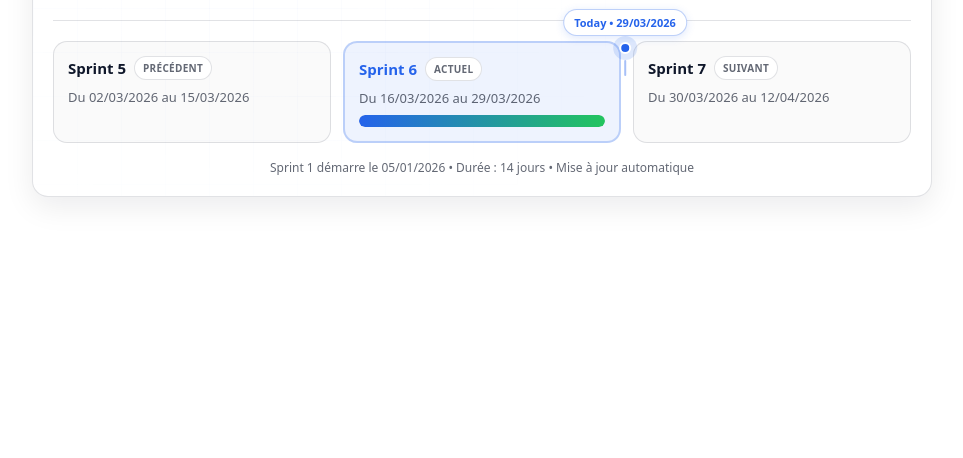
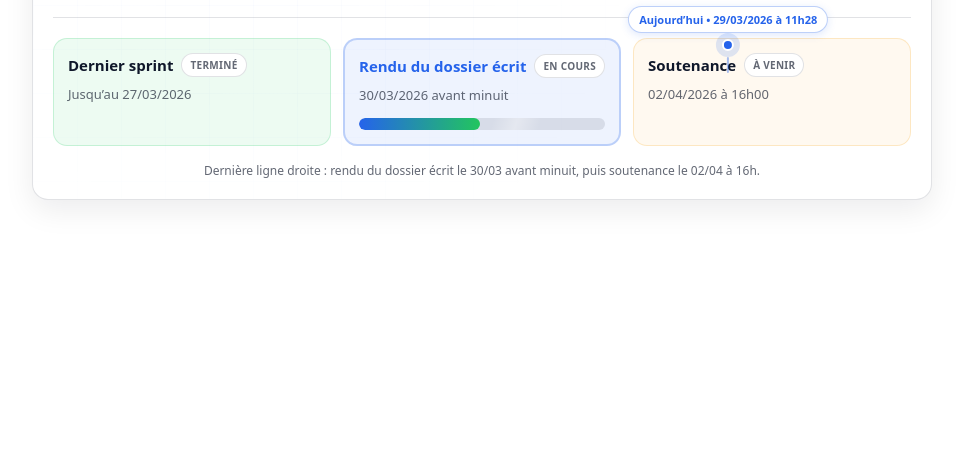
Before and after one commit to playoffamateurs-ship-it/Sprint-Notion, a plain HTML site: page index.html in a window 1280 px wide. Shown: the part 342-800 px from the top of the page, without its empty margins (158-1121 px from the left). Drawn offline with Linux system fonts and the light colour scheme.

Commit message:
Update index.html

```diff
--- a/index.html
+++ b/index.html
@@ -3,7 +3,7 @@
 <head>
   <meta charset="utf-8" />
   <meta name="viewport" content="width=device-width,initial-scale=1" />
-  <title>Sprint Timeline Widget</title>
+  <title>Timeline finale — PlayOff Amateurs</title>
   <style>
     :root{
       --bg: #ffffff;
@@ -12,8 +12,10 @@
       --muted: rgba(15, 23, 42, .65);
       --text: #0f172a;
 
-      --accent: #2563eb;   /* bleu tech */
-      --accent2:#22c55e;   /* vert progrès */
+      --accent: #2563eb;
+      --accent2:#22c55e;
+      --warning:#f59e0b;
+      --danger:#ef4444;
 
       --shadow: 0 10px 30px rgba(2, 6, 23, .08);
       --radius: 16px;
@@ -50,7 +52,6 @@
       position: relative;
     }
 
-    /* grille tech discrète */
     .card::before{
       content:"";
       position:absolute;
@@ -110,7 +111,7 @@
 
     .right{
       text-align:right;
-      min-width: 200px;
+      min-width: 220px;
     }
 
     .big{
@@ -126,7 +127,6 @@
       color: var(--muted);
     }
 
-    /* Timeline */
     .timelineWrap{
       padding-top: 20px;
       border-top: 1px solid var(--border);
@@ -149,7 +149,7 @@
       background: rgba(2, 6, 23, .02);
       position: relative;
       overflow:hidden;
-      min-height: 90px;
+      min-height: 108px;
       display: flex;
       flex-direction: column;
       gap: 8px;
@@ -183,15 +183,24 @@
       line-height: 1.4;
     }
 
-    /* Current sprint highlight */
     .current{
       background: rgba(37, 99, 235, .08);
       border-color: rgba(37, 99, 235, .25);
       border-width: 2px;
     }
+
+    .done{
+      background: rgba(34, 197, 94, .08);
+      border-color: rgba(34, 197, 94, .20);
+    }
+
+    .upcoming{
+      background: rgba(245, 158, 11, .06);
+      border-color: rgba(245, 158, 11, .20);
+    }
+
     .current .segTitle{ color: var(--accent); }
 
-    /* Progress bar inside current segment */
     .miniBar{
       margin-top: auto;
       height: 12px;
@@ -199,6 +208,7 @@
       background: rgba(15, 23, 42, .10);
       overflow:hidden;
     }
+
     .miniFill{
       height:100%;
       width:0%;
@@ -207,6 +217,7 @@
       transition: width 1200ms cubic-bezier(.2,.9,.2,1);
       position:relative;
     }
+
     .miniFill::after{
       content:"";
       position:absolute;
@@ -218,13 +229,13 @@
       animation: sheen 2.8s infinite;
       opacity: .7;
     }
+
     @keyframes sheen{
       0%   { left:-45%; }
       60%  { left:110%; }
       100% { left:110%; }
     }
 
-    /* Today marker */
     .todayMarker{
       position:absolute;
       top: -12px;
@@ -266,7 +277,6 @@
       border-radius: 999px;
     }
 
-    /* Footer hint */
     .hint{
       margin-top: 12px;
       font-size: 12px;
@@ -274,7 +284,6 @@
       text-align: center;
     }
 
-    /* Responsive - ajusté pour Notion */
     @media (max-width: 600px){
       body{ padding: 10px; }
       .card{ padding: 16px; }
@@ -293,7 +302,7 @@
       }
       .big{ font-size: 28px; }
       .title{ font-size: 20px; }
-      .segment{ padding: 12px; min-height: 80px; }
+      .segment{ padding: 12px; min-height: 90px; }
     }
 
     @media (max-width: 400px){
@@ -307,11 +316,11 @@
 
 <body>
   <div class="wrap">
-    <div class="card" role="group" aria-label="Sprint timeline widget">
+    <div class="card" role="group" aria-label="Timeline finale">
       <div class="header">
         <div class="left">
           <div class="title">
-            <span id="currentTitle">Sprint —</span>
+            <span id="currentTitle">Étape —</span>
             <span class="pill" id="pill">—</span>
           </div>
           <div class="meta" id="currentRange">—</div>
@@ -325,7 +334,7 @@
 
       <div class="timelineWrap">
         <div class="todayMarker" id="marker" aria-hidden="true">
-          <div class="label" id="todayLabel">Today</div>
+          <div class="label" id="todayLabel">Aujourd’hui</div>
           <div class="dot"></div>
           <div class="line"></div>
         </div>
@@ -333,16 +342,16 @@
         <div class="track" id="track">
           <div class="segment" id="prevSeg">
             <div class="segTitle">
-              <span id="prevName">Sprint —</span>
-              <span class="tag">précédent</span>
+              <span id="prevName">—</span>
+              <span class="tag" id="prevTag">terminé</span>
             </div>
             <div class="dates" id="prevDates">—</div>
           </div>
 
           <div class="segment current" id="curSeg">
             <div class="segTitle">
-              <span id="curName">Sprint —</span>
-              <span class="tag">actuel</span>
+              <span id="curName">—</span>
+              <span class="tag" id="curTag">en cours</span>
             </div>
             <div class="dates" id="curDates">—</div>
             <div class="miniBar">
@@ -352,149 +361,191 @@
 
           <div class="segment" id="nextSeg">
             <div class="segTitle">
-              <span id="nextName">Sprint —</span>
-              <span class="tag">suivant</span>
+              <span id="nextName">—</span>
+              <span class="tag" id="nextTag">à venir</span>
             </div>
             <div class="dates" id="nextDates">—</div>
           </div>
         </div>
 
-        <div class="hint" id="hint">Sprint 1 démarre le 05/01/2026 • Durée : 14 jours • Mise à jour automatique</div>
+        <div class="hint" id="hint">Dernière ligne droite avant le rendu final et la soutenance.</div>
       </div>
     </div>
   </div>
 
 <script>
-  // ====== CONFIGURATION ======
-  const SPRINT1_START = "2026-01-05"; // Format: YYYY-MM-DD
-  const SPRINT_LENGTH_DAYS = 14;
+  const MILESTONES = [
+    {
+      name: "Dernier sprint",
+      start: "2026-03-14T00:00:00",
+      end:   "2026-03-27T23:59:59",
+      display: "Jusqu’au 27/03/2026",
+      short: "Sprint finalisé"
+    },
+    {
+      name: "Rendu du dossier écrit",
+      start: "2026-03-28T00:00:00",
+      end:   "2026-03-30T23:59:59",
+      display: "30/03/2026 avant minuit",
+      short: "Dossier à rendre"
+    },
+    {
+      name: "Soutenance",
+      start: "2026-03-31T00:00:00",
+      end:   "2026-04-02T16:00:00",
+      display: "02/04/2026 à 16h00",
+      short: "Présentation orale"
+    }
+  ];
 
-  // ====== Helpers ======
   const pad = (n) => String(n).padStart(2, "0");
-  const formatFR = (d) => `${pad(d.getDate())}/${pad(d.getMonth()+1)}/${d.getFullYear()}`;
+  const formatFRDate = (d) => `${pad(d.getDate())}/${pad(d.getMonth()+1)}/${d.getFullYear()}`;
+  const formatFRDateTime = (d) =>
+    `${pad(d.getDate())}/${pad(d.getMonth()+1)}/${d.getFullYear()} à ${pad(d.getHours())}h${pad(d.getMinutes())}`;
 
-  const startOfDay = (d) => new Date(d.getFullYear(), d.getMonth(), d.getDate());
-  const addDays = (d, days) => {
-    const x = new Date(d);
-    x.setDate(x.getDate()+days);
-    return x;
-  };
-  const daysBetween = (a,b) => Math.floor((b-a)/(1000*60*60*24));
   const clamp = (v,min,max) => Math.max(min, Math.min(max, v));
 
-  // ---- NEW: ignore weekends for progress ----
-  const isWeekend = (d) => {
-    const day = d.getDay(); // 0=Sun, 6=Sat
-    return day === 0 || day === 6;
-  };
+  function diffParts(from, to){
+    const ms = to - from;
+    const totalMinutes = Math.max(0, Math.floor(ms / 60000));
+    const days = Math.floor(totalMinutes / (60 * 24));
+    const hours = Math.floor((totalMinutes % (60 * 24)) / 60);
+    const minutes = totalMinutes % 60;
+    return { days, hours, minutes };
+  }
 
-  // Count working days from start to end (inclusive)
-  function workingDaysInclusive(start, end){
-    if (end < start) return 0;
-    let count = 0;
-    const cur = new Date(start);
-    while (cur <= end){
-      if (!isWeekend(cur)) count++;
-      cur.setDate(cur.getDate() + 1);
+  function formatCountdown(from, to){
+    const { days, hours, minutes } = diffParts(from, to);
+    if (days > 0) return `${days}j ${hours}h restantes`;
+    if (hours > 0) return `${hours}h ${minutes}min restantes`;
+    return `${minutes} min restantes`;
+  }
+
+  function getPhase(now){
+    const dates = MILESTONES.map(m => ({
+      ...m,
+      startDate: new Date(m.start),
+      endDate: new Date(m.end)
+    }));
+
+    if (now <= dates[0].endDate){
+      return {
+        prev: dates[0],
+        cur: dates[1],
+        next: dates[2],
+        currentStep: dates[1],
+        progressStart: dates[0].endDate,
+        progressEnd: dates[1].endDate
+      };
     }
-    return count;
-  }
-  // -----------------------------------------
 
-  function sprintBounds(sprint1Start, sprintIndex){
-    const start = addDays(sprint1Start, (sprintIndex-1)*SPRINT_LENGTH_DAYS);
-    const end = addDays(start, SPRINT_LENGTH_DAYS-1);
-    return { start, end };
+    if (now <= dates[1].endDate){
+      return {
+        prev: dates[0],
+        cur: dates[1],
+        next: dates[2],
+        currentStep: dates[1],
+        progressStart: dates[1].startDate,
+        progressEnd: dates[1].endDate
+      };
+    }
+
+    if (now <= dates[2].endDate){
+      return {
+        prev: dates[1],
+        cur: dates[2],
+        next: dates[2],
+        currentStep: dates[2],
+        progressStart: dates[2].startDate,
+        progressEnd: dates[2].endDate
+      };
+    }
+
+    return {
+      prev: dates[1],
+      cur: dates[2],
+      next: dates[2],
+      currentStep: null,
+      progressStart: dates[2].startDate,
+      progressEnd: dates[2].endDate,
+      finished: true
+    };
   }
 
   function compute(){
-    const today = startOfDay(new Date());
-    const sprint1 = startOfDay(new Date(SPRINT1_START + "T00:00:00"));
+    const now = new Date();
+    const phase = getPhase(now);
 
-    const deltaDays = daysBetween(sprint1, today);
-    let sprintIndex = Math.floor(deltaDays / SPRINT_LENGTH_DAYS) + 1;
-    if (deltaDays < 0) sprintIndex = 1;
+    const prevSeg = document.getElementById("prevSeg");
+    const curSeg = document.getElementById("curSeg");
+    const nextSeg = document.getElementById("nextSeg");
 
-    const cur = sprintBounds(sprint1, sprintIndex);
-    const prev = sprintBounds(sprint1, Math.max(1, sprintIndex-1));
-    const next = sprintBounds(sprint1, sprintIndex+1);
+    prevSeg.className = "segment done";
+    curSeg.className = "segment current";
+    nextSeg.className = "segment upcoming";
 
-    // ===== UPDATED: progress on working days (Mon–Fri) only =====
-    const totalWorkDays = workingDaysInclusive(cur.start, cur.end);
+    document.getElementById("prevName").textContent = phase.prev.name;
+    document.getElementById("prevDates").textContent = phase.prev.display;
 
-    const effectiveEnd = today < cur.start ? addDays(cur.start, -1) : (today > cur.end ? cur.end : today);
-    const doneWorkDays = workingDaysInclusive(cur.start, effectiveEnd);
+    document.getElementById("curName").textContent = phase.cur.name;
+    document.getElementById("curDates").textContent = phase.cur.display;
 
-    const progress = totalWorkDays === 0 ? 0 : clamp(doneWorkDays / totalWorkDays, 0, 1);
-    const pct = Math.round(progress * 100);
+    document.getElementById("nextName").textContent = phase.next.name;
+    document.getElementById("nextDates").textContent = phase.next.display;
 
-    const isLastDay = doneWorkDays >= totalWorkDays;
-    const pill = isLastDay ? "Dernier jour" : `Jours ouvrés : ${doneWorkDays} / ${totalWorkDays}`;
-    // ===========================================================
+    let pct = 100;
+    let title = "Projet finalisé";
+    let pill = "Terminé";
+    let meta = "Toutes les échéances sont passées.";
+    let kpi = "Bravo, dernière étape franchie.";
 
-    // Header
-    document.getElementById("currentTitle").textContent = `Sprint ${sprintIndex}`;
+    if (!phase.finished){
+      const total = phase.progressEnd - phase.progressStart;
+      const elapsed = clamp(now - phase.progressStart, 0, total);
+      pct = total <= 0 ? 100 : Math.round((elapsed / total) * 100);
+
+      title = phase.currentStep.name;
+      pill = formatCountdown(now, phase.currentStep.endDate || phase.progressEnd);
+      meta = `Prochaine échéance : ${phase.currentStep.display}`;
+
+      if (phase.currentStep.name === "Rendu du dossier écrit"){
+        kpi = `Cap sur le dossier • ${formatCountdown(now, new Date(MILESTONES[1].end))}`;
+      } else {
+        kpi = `Cap sur la soutenance • ${formatCountdown(now, new Date(MILESTONES[2].end))}`;
+      }
+    }
+
+    document.getElementById("currentTitle").textContent = title;
     document.getElementById("pill").textContent = pill;
-    document.getElementById("currentRange").textContent =
-      `Du ${formatFR(cur.start)} au ${formatFR(cur.end)} (14 jours)`;
+    document.getElementById("currentRange").textContent = meta;
+    document.getElementById("pct").textContent = `${pct}%`;
+    document.getElementById("kpi").textContent = kpi;
 
-    document.getElementById("pct").textContent = `${pct}%`;
-    document.getElementById("kpi").textContent = isLastDay
-      ? "Fin de sprint aujourd'hui"
-      : `Aujourd'hui : ${formatFR(today)}`;
-
-    // Segments labels
-    document.getElementById("prevName").textContent = `Sprint ${Math.max(1, sprintIndex-1)}`;
-    document.getElementById("curName").textContent = `Sprint ${sprintIndex}`;
-    document.getElementById("nextName").textContent = `Sprint ${sprintIndex+1}`;
-
-    document.getElementById("prevDates").textContent = `Du ${formatFR(prev.start)} au ${formatFR(prev.end)}`;
-    document.getElementById("curDates").textContent  = `Du ${formatFR(cur.start)} au ${formatFR(cur.end)}`;
-    document.getElementById("nextDates").textContent = `Du ${formatFR(next.start)} au ${formatFR(next.end)}`;
-
-    // Progress bar
     const miniFill = document.getElementById("miniFill");
     setTimeout(() => {
       miniFill.style.width = `${pct}%`;
     }, 100);
 
-    // Today marker position (inchangé)
     let pos = 0.5;
-
-    const inPrev = today >= prev.start && today <= prev.end;
-    const inCur  = today >= cur.start  && today <= cur.end;
-    const inNext = today >= next.start && today <= next.end;
-
-    const segFrac = (d, segStart) => clamp(daysBetween(segStart, d)/(SPRINT_LENGTH_DAYS-1), 0, 1);
-
-    if (inPrev){
-      pos = (0/3) + (segFrac(today, prev.start) / 3);
-    } else if (inCur){
-      pos = (1/3) + (segFrac(today, cur.start)  / 3);
-    } else if (inNext){
-      pos = (2/3) + (segFrac(today, next.start) / 3);
-    } else if (today < prev.start){
-      pos = 0;
-    } else {
-      pos = 1;
-    }
+    const timelineStart = new Date(MILESTONES[0].start);
+    const timelineEnd = new Date(MILESTONES[2].end);
+    const totalTimeline = timelineEnd - timelineStart;
+    const elapsedTimeline = clamp(now - timelineStart, 0, totalTimeline);
+    pos = totalTimeline <= 0 ? 1 : elapsedTimeline / totalTimeline;
 
     const marker = document.getElementById("marker");
     marker.style.left = `${pos * 100}%`;
-    document.getElementById("todayLabel").textContent = `Today • ${formatFR(today)}`;
+    document.getElementById("todayLabel").textContent = `Aujourd’hui • ${formatFRDateTime(now)}`;
+
+    document.getElementById("hint").textContent =
+      "Dernière ligne droite : rendu du dossier écrit le 30/03 avant minuit, puis soutenance le 02/04 à 16h.";
   }
 
-  // Initial load
   compute();
+  setInterval(compute, 60 * 1000);
 
-  // Update every 10 minutes
-  setInterval(compute, 10 * 60 * 1000);
-
-  // Update on visibility change (when user returns to Notion)
   document.addEventListener('visibilitychange', () => {
-    if (!document.hidden) {
-      compute();
-    }
+    if (!document.hidden) compute();
   });
 </script>
 </body>
```
